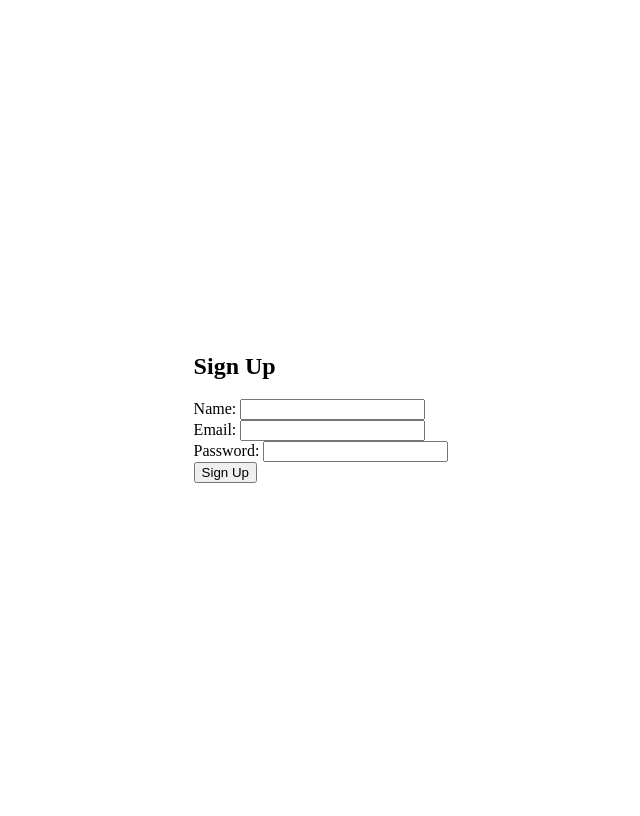
After one commit to Rubylin0407/Retrieval_Chatbot, a Flask app: page /user/signup in a window 1280 px wide. The commit adds this page. Shown: the whole page, without its empty margins (319-959 px from the left). Run offline with Flask 3, Linux system fonts and the light colour scheme; parts of the project's set-up code (start-up, migrations or seed data) failed here and were passed over.

Commit message:
facilitate sign up, log in and log out features

```diff
--- a/app.py
+++ b/app.py
@@ -1,8 +1,7 @@
-from flask import Flask, render_template,jsonify,request
+from flask import Flask, render_template,jsonify,request, session
 from flask_cors import CORS
-import requests, openai, os
+import openai, os
 from dotenv import load_dotenv
-
 import opencc
 import mdtex2html
 import gradio as gr
@@ -13,6 +12,10 @@ from utils import (
     initial_or_read_langchain_database_faiss,
 )
 
+import datetime
+from flask_jwt_extended import JWTManager, jwt_required, create_access_token, get_jwt_identity
+import hashlib
+from crawler.database import get_db_connection, insert_data_into_mongodb, close_mongodb_connection, user_exists, create_user, check_validation
 load_dotenv()
 
 openai.api_key = os.getenv("OPENAI_API_KEY")
@@ -24,6 +27,16 @@ s2t = opencc.OpenCC('s2t.json')
 
 app = Flask(__name__)
 CORS(app)
+
+app.secret_key = os.getenv("secret_key")
+
+user_db_name = os.getenv("USER_DB_NAME")
+users_collection = get_db_connection(user_db_name)["user_info"]
+
+app.config['JWT_SECRET_KEY'] = os.getenv("JWT_secret_key")
+jwt = JWTManager()
+JWT_ACCESS_TOKEN_EXPIRES = datetime.timedelta(minutes=15)
+jwt.init_app(app)
 
 def postprocess(self, y):
     if y is None:
@@ -58,6 +71,10 @@ def predict(user_input, chatbot):
     chatbot[-1] = (response["choices"][0]["message"]["content"])
     return chatbot
 
+# Custom function to check if a user is signed in
+def is_user_signed_in():
+    return 'user_id' in session  # Check if the 'user_id' key is in the session
+
 @app.route('/')
 def index():
     return render_template('index.html')
@@ -84,5 +101,65 @@ def chat():
         error_message = f'Error: {str(e)}'
         return jsonify({"message":error_message,"response":False})
 
+@app.route('/user/signup', methods=['GET', 'POST'])
+def user_signup():
+    if request.method == 'GET':
+        return render_template('signup.html')
+    if request.method == 'POST':
+        try:
+            provider = "native"
+            data = request.form
+
+            name, email, password = data.get('name'), data.get('email'), data.get('password')
+
+            if not all([name, email, password]):
+                return jsonify({"error": "Name, email, and password are required."}), 400
+
+            if user_exists(email, users_collection):
+                return jsonify({"error": "Email already exists."}), 403
+
+            # Store user information in MongoDB
+            create_user(name, email, password, provider, users_collection)
+            return render_template('login.html')
+        except Exception as e:
+            print(f"Error when signing up: {str(e)}")
+            return jsonify("An error occurred while signing up."), 500
+
+@app.route('/user/login', methods=['GET', 'POST'])
+def user_sign_in():
+    if request.method == 'GET':
+        return render_template('login.html')
+    if request.method == 'POST':
+        try:
+            data = request.form
+            provider = "native"
+            email, password = data.get('email'), data.get('password')
+
+            if not all([email, password, provider]):
+                return jsonify("Email and password are required."), 400
+
+            user_data = user_exists(email, users_collection)
+            print(user_data)
+            if provider == "native":
+                # stored_password = user_data.get("password", "")
+                stored_password = user_data["password"]
+                # Hash the provided password and compare it with the stored password
+                provided_password_hash = hashlib.sha256(password.encode()).hexdigest()
+                if provided_password_hash != stored_password:
+                    return jsonify({"Wrong password"}), 403
+                else:
+                    session['logged_in'] = True
+                    session['username'] = user_data["name"]
+                    print("Successfully logging in")
+            return render_template('index.html')
+        except Exception as e:
+            print(f"Error when logging in: {str(e)}")
+            return jsonify("An error occurred while logging in."), 500
+
+@app.route('/user/logout/')
+def logout():
+    session.pop('logged_in', None)
+    return render_template('index.html')
+
 if __name__ == '__main__':
     app.run(host='0.0.0.0', port=8000, debug=True)
--- /dev/null
+++ b/templates/signup.html
@@ -0,0 +1,38 @@
+<!DOCTYPE html>
+<html lang="en">
+<head>
+    <meta charset="UTF-8">
+    <meta name="viewport" content="width=device-width, initial-scale=1.0">
+    <title>Sign Up</title>
+</head>
+<style>
+    .signup-container {
+        display: flex;
+        justify-content: center;
+        align-items: center;
+        min-height: 100vh;
+    }
+</style>
+<body>
+    <div class="signup-container">
+        <form id="signup-form" method="POST" action="/user/signup">
+            <h2>Sign Up</h2>
+            <div class="form-group">
+                <label for="name">Name:</label>
+                <input type="text" id="name" name="name" required>
+            </div>
+            <div class="form-group">
+                <label for="email">Email:</label>
+                <input type="email" id="email" name="email" required>
+            </div>
+            <div class="form-group">
+                <label for="password">Password:</label>
+                <input type="password" id="password" name="password" required>
+            </div>
+            <div class="form-group">
+                <button type="submit">Sign Up</button>
+            </div>
+        </form>
+    </div>
+</body>
+</html>
```
Also changed, not shown: templates/index.html (+11 -4 lines), templates/login.html (added, +34 -0 lines).
